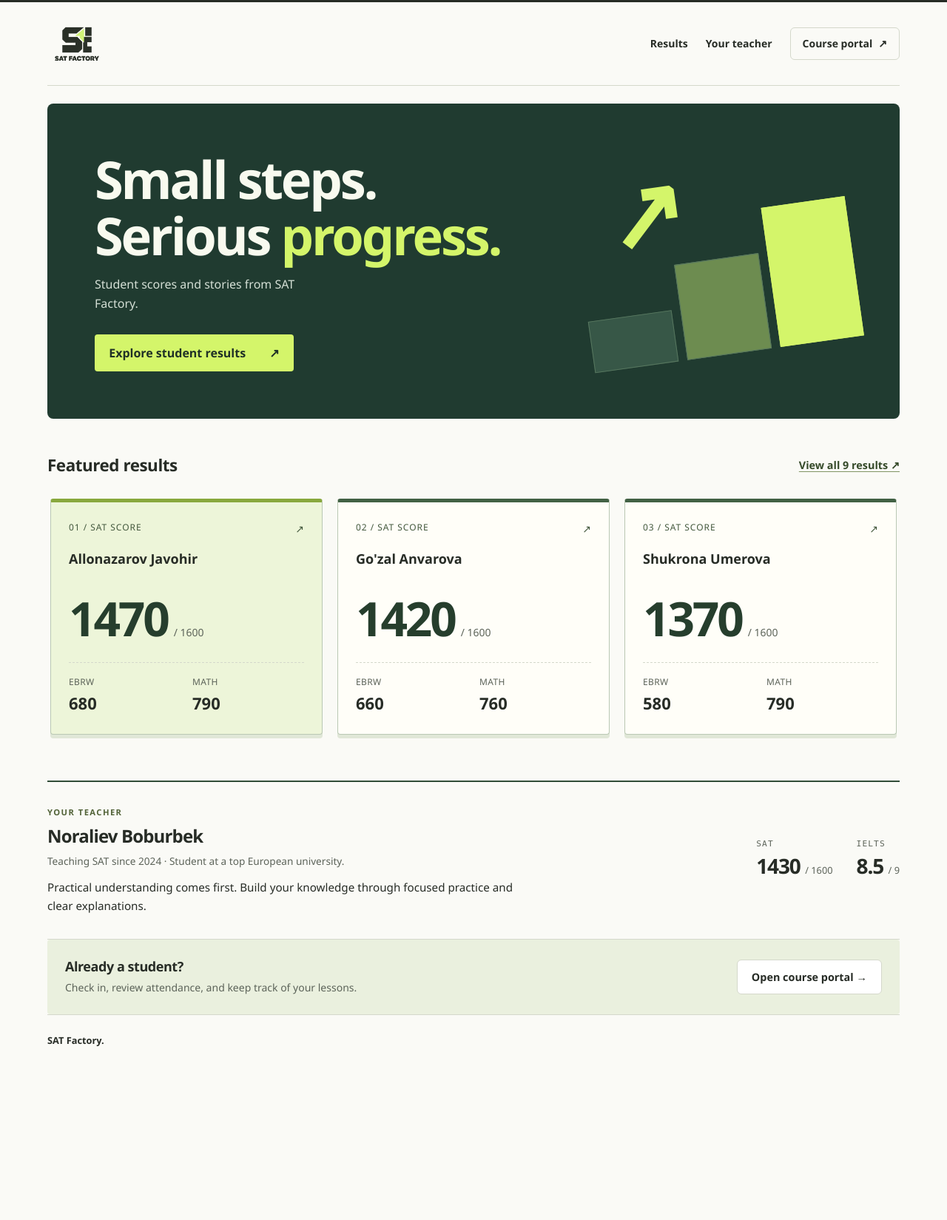
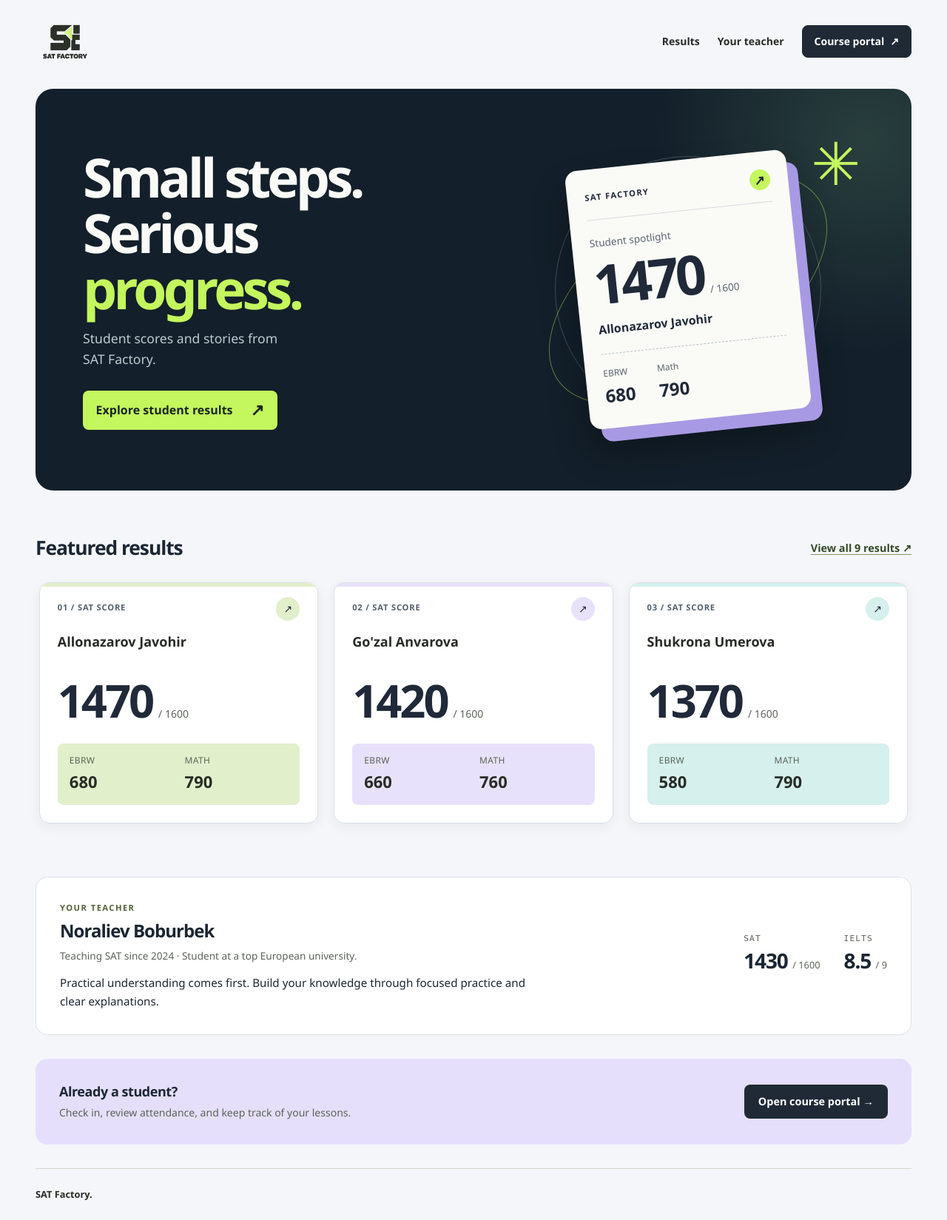
Before and after one commit to Boburbek0717/Student_Attendance_App, a FastAPI app: page / in a window 1280 px wide. Shown: the whole page at 74% size. Before the commit the page ends 1414 px from the top, so only its background shows below. Run offline with FastAPI, Linux system fonts and the light colour scheme; parts of the project's set-up code (start-up, migrations or seed data) failed here and were passed over.

Commit message:
Create animated homepage spotlight and cohesive vibrant styling

```diff
--- /dev/null
+++ b/app/static/home-motion.js
@@ -0,0 +1,36 @@
+// One-shot reveals; content stays visible if JavaScript is unavailable.
+(() => {
+    const preference = matchMedia('(prefers-reduced-motion: reduce)');
+    if (!('IntersectionObserver' in window) || !Element.prototype.animate) return;
+    const active = new Set();
+    const played = new WeakSet();
+    const targets = document.querySelectorAll('.hero-copy, .score-scene, .featured-card, .teacher-feature, .portal-entry');
+    const observer = new IntersectionObserver(entries => {
+        for (const entry of entries) {
+            if (!entry.isIntersecting) continue;
+            observer.unobserve(entry.target);
+            if (preference.matches || played.has(entry.target)) continue;
+            played.add(entry.target);
+            const animation = entry.target.animate([
+                { opacity: .4, translate: '0 24px' },
+                { opacity: 1, translate: '0 0' }
+            ], { duration: 650, easing: 'cubic-bezier(.16,1,.3,1)' });
+            active.add(animation);
+            animation.finished.catch(() => {}).finally(() => active.delete(animation));
+        }
+    }, { threshold: .12 });
+    function update() {
+        observer.disconnect();
+        if (preference.matches) {
+            for (const animation of active) animation.cancel();
+            active.clear();
+        } else for (const target of targets) if (!played.has(target)) observer.observe(target);
+    }
+    preference.addEventListener('change', update);
+    document.addEventListener('focusin', event => {
+        for (const animation of active) if (animation.effect.target.contains(event.target)) animation.cancel();
+        const card = event.target.closest('.featured-card');
+        if (card) card.scrollIntoView({ behavior: 'instant', block: 'nearest', inline: 'nearest' });
+    });
+    update();
+})();
--- a/app/static/home.css
+++ b/app/static/home.css
@@ -1,31 +1,69 @@
-/* Homepage-only art direction. */
-.home-page .home-intro.factory-hero { position:relative; overflow:hidden; display:grid; grid-template-columns:minmax(0,1.7fr) minmax(0,1fr); gap:2rem; padding:clamp(2rem,5vw,4rem); margin:1.5rem 0 2.5rem; background:#203b30; color:#f8faef; border-radius:8px; }
-.home-page .home-intro h1 { color:#f8faef; font-size:clamp(2.7rem,5.5vw,4.8rem); max-width:14ch; }
-.home-page .home-intro h1 span { color:#d4f56a; text-decoration:none; }
-.home-page .home-intro .page-intro { color:#d4dfd5; max-width:33ch; line-height:1.6; }
-.hero-action { display:inline-flex; gap:2rem; align-items:center; min-height:48px; margin-top:1.8rem; padding:.75rem 1.2rem; background:#d4f56a; color:#203126; font-weight:650; text-decoration:none; border-radius:4px; }
-.hero-action:hover { background:#e4ff92; color:#203126; }
-.hero-action:focus-visible { outline:3px solid #fff; outline-offset:5px; }
-.factory-mark { position:relative; min-height:240px; display:flex; align-items:end; gap:12px; padding:4rem 0 0; transform:rotate(-8deg); }
-.factory-mark span { flex:1; background:#375747; border:1px solid #57775f; height:70px; }
-.factory-mark span:nth-child(2) { height:130px; background:#6d8c50; }
-.factory-mark span:nth-child(3) { height:190px; background:#d4f56a; border-color:#d4f56a; }
-.factory-mark b { position:absolute; top:-1rem; left:12%; font:700 clamp(5rem,10vw,9rem)/1 system-ui; color:#d4f56a; }
-.home-page .featured-results .section-heading h2 { font-size:1.4rem; }
-.home-page .featured-track { padding:8px 4px 14px; gap:1.25rem; }
-.home-page .featured-card { border:1px solid #bac8b4; border-top:5px solid #426144; border-radius:4px; background:#fffef8; box-shadow:0 5px 0 #e0e7d7; transition:transform 180ms ease,box-shadow 180ms ease; }
-.home-page .featured-card:first-child { background:#edf5d9; border-top-color:#88a83d; }
-.home-page .featured-card:hover { transform:translateY(-4px); background:#f4f8e9; box-shadow:0 9px 0 #d9e3cc; }
-.home-page .featured-label { color:#43583d; font-family:inherit; }
-.ticket-index { font-size:.75rem; letter-spacing:.08em; text-transform:uppercase; }
-.home-page .featured-total { color:#263e2d; font-size:clamp(3.4rem,5vw,4.5rem); }
-.home-page .teacher-feature { border-top:2px solid #314d38; }
-.home-page .portal-entry { background:#eaf0de; padding:1.5rem; border-radius:4px; }
+/* Homepage-only visual system. */
+.home-experience { background:#f5f6fa; border-top:0; color:#1b2632; }
+.home-experience .welcome-page { max-width:78rem; }
+.home-page .public-header { border:0; padding-block:1rem; }
+.home-page .public-nav .public-portal { background:#202a37; border-color:#202a37; color:#fff; border-radius:8px; }
+.home-page .home-intro.factory-hero { position:relative; isolation:isolate; overflow:hidden; display:grid; grid-template-columns:minmax(0,1.15fr) minmax(0,1fr); align-items:center; gap:2rem; padding:clamp(2rem,5vw,4.5rem); margin:.5rem 0 3.5rem; border-radius:24px; background:#131f2a; color:#fff; }
+.home-page .home-intro::before { content:''; position:absolute; z-index:-1; width:600px; height:600px; right:-240px; top:-230px; border-radius:50%; background:radial-gradient(circle,#537e6355,transparent 68%); }
+.home-page .home-intro h1 { color:#fafbf7; font-size:clamp(3rem,5.7vw,5.25rem); max-width:12ch; line-height:1.03; letter-spacing:-.065em; font-weight:750; }
+.home-page .home-intro h1 span { color:#c4f65d; text-decoration:none; }
+.home-page .home-intro .page-intro { color:#bfcad1; font-size:1.1rem; max-width:29ch; line-height:1.6; }
+.hero-action { display:inline-flex; align-items:center; gap:1.5rem; min-height:50px; padding:.85rem 1.1rem; margin-top:1.8rem; border-radius:8px; background:#c4f65d; color:#18251c; font-weight:650; text-decoration:none; transition:background 180ms,transform 180ms; }
+.hero-action:hover { background:#d9ff93; color:#18251c; transform:translateY(-3px); }
+.hero-action span { font-size:1.4rem; line-height:1; }
+.home-page a:focus-visible { outline:3px solid #7851d5; outline-offset:5px; }
+.home-intro a:focus-visible { outline-color:#fff; }
+.score-scene { position:relative; display:grid; place-items:center; min-height:400px; padding:2rem 1rem; }
+.score-orbit { position:absolute; width:360px; height:360px; border:1px solid #6f87917a; border-radius:50%; pointer-events:none; }
+.orbit-two { width:430px; height:230px; transform:rotate(-35deg); border-color:#c4f65d77; }
+.spotlight-ticket { position:relative; display:flex; flex-direction:column; width:min(100%,300px); padding:1.5rem; color:#202939; background:#fafbf7; border-radius:16px; box-shadow:14px 18px 0 #a899e5,0 30px 50px #0005; text-decoration:none; transform:rotate(-6deg); transition:transform 250ms,box-shadow 250ms; }
+.spotlight-ticket:hover { color:#202939; transform:rotate(-2deg) translateY(-6px); box-shadow:10px 20px 0 #a899e5,0 36px 50px #0005; }
+.spotlight-top { display:flex; align-items:center; justify-content:space-between; font-size:.7rem; font-weight:750; letter-spacing:.12em; padding-bottom:1rem; border-bottom:1px solid #d8dce0; }
+.spotlight-top > span { display:grid; place-items:center; width:28px; height:28px; border-radius:50%; background:#c4f65d; font-size:1.1rem; }
+.spotlight-caption { margin-top:1.25rem; color:#5a6471; font-size:.85rem; }
+.spotlight-score { display:flex; align-items:baseline; gap:.5rem; font-size:4.6rem; line-height:1.2; letter-spacing:-.07em; }
+.spotlight-score small { font-size:.85rem; letter-spacing:0; color:#5a6471; font-weight:400; }
+.spotlight-name { font-weight:650; margin:.25rem 0 1.25rem; }
+.spotlight-split { display:flex; gap:2rem; border-top:1px dashed #bbc3c8; padding-top:1rem; }
+.spotlight-split > span { font-size:.75rem; color:#58636a; }
+.spotlight-split b { display:block; color:#202939; font-size:1.5rem; }
+.scene-spark { position:absolute; right:1%; top:-5px; color:#c4f65d; font-size:5rem; line-height:1; }
+.home-page .featured-results .section-heading h2 { font-size:1.65rem; letter-spacing:-.04em; }
+.home-page .featured-track { gap:1.3rem; padding:.5rem .3rem 1.5rem; }
+.home-page .featured-card { --card-tint:#e2efcb; background:#fff; border:1px solid #dce0e7; border-radius:14px; box-shadow:0 5px 16px #1e2b3710; overflow:hidden; position:relative; transition:transform 220ms,box-shadow 220ms; }
+.home-page .featured-card:nth-child(2) { --card-tint:#e8e1fb; }
+.home-page .featured-card:nth-child(3) { --card-tint:#d6f0ed; }
+.home-page .featured-card::before { content:''; position:absolute; inset:0 0 auto; height:5px; background:var(--card-tint); }
+.home-page .featured-card:hover { background:#fff; transform:translateY(-6px); box-shadow:0 14px 28px #1e2b3720; border-color:#aab5c2; }
+.home-page .featured-label { font-family:inherit; color:#52606e; }
+.ticket-index { font-size:.7rem; font-weight:650; letter-spacing:.07em; text-transform:uppercase; }
+.featured-label > span:last-child { width:32px; height:32px; display:grid; place-items:center; border-radius:50%; background:var(--card-tint); color:#202939; margin-top:-.3rem; }
+.home-page .featured-total { color:#202939; font-size:clamp(3rem,4.8vw,4.3rem); }
+.home-page .featured-card .result-breakdown { background:var(--card-tint); border:0; padding:.85rem 1rem; border-radius:8px; }
+.home-page .teacher-feature { padding:2rem; margin-bottom:2rem; border:1px solid #dce0e7; background:#fff; border-radius:16px; }
+.home-page .teacher-feature h2 { letter-spacing:-.04em; }
+.home-page .teacher-credentials { border-color:#dce0e7; }
+.home-page .portal-entry { padding:2rem; background:#e5dffc; border:0; border-radius:16px; }
+.home-page .portal-entry .button { background:#202a37; color:#fff; border:0; border-radius:8px; }
+.home-page .home-footer { margin-top:2rem; }
+@media(max-width:900px) {
+.home-page .home-intro.factory-hero { gap:1rem; padding:2.5rem 2rem; }
+.home-page .home-intro h1 { font-size:clamp(2.7rem,5.8vw,4rem); }
+.score-orbit { width:290px; height:290px; } .orbit-two { width:340px; height:190px; }
+.spotlight-ticket { padding:1.15rem; } .spotlight-score { font-size:3.8rem; }
+}
 @media(max-width:640px) {
-.home-page .home-intro.factory-hero { grid-template-columns:minmax(0,1fr); padding:2rem 1.5rem; margin-top:1rem; gap:0; }
-.factory-mark { display:none; }
-.home-page .home-intro h1 { font-size:clamp(2.5rem,10vw,3.7rem); }
-.home-page .featured-results .section-heading { align-items:start; gap:.5rem; flex-wrap:wrap; }
-.home-page .featured-card { flex-basis:86%; }
+.home-page .home-intro.factory-hero { grid-template-columns:minmax(0,1fr); padding:2rem 1.4rem; border-radius:18px; margin-bottom:2rem; gap:1.8rem; }
+.home-page .home-intro h1 { font-size:clamp(2.8rem,10vw,3.8rem); max-width:12ch; }
+.score-scene { min-height:310px; padding:1rem 1.2rem 2rem; }
+.spotlight-ticket { max-width:255px; box-shadow:9px 12px 0 #a899e5; }
+.scene-spark { font-size:3.5rem; right:0; top:0; }
+.home-page .featured-results .section-heading { flex-wrap:wrap; gap:.3rem; }
+.home-page .featured-card { flex-basis:88%; }
+.home-page .teacher-feature,.home-page .portal-entry { padding:1.4rem; }
 }
-@media(prefers-reduced-motion:reduce) { .home-page .featured-card { transition:none; } .home-page .featured-card:hover { transform:none; } }
+@media(prefers-reduced-motion:reduce) {
+.home-page *,.home-page *::before { transition:none !important; }
+.hero-action:hover,.home-page .featured-card:hover { transform:none; }
+.spotlight-ticket:hover { transform:rotate(-6deg); }
+}
--- a/app/templates/index.html
+++ b/app/templates/index.html
@@ -1,9 +1,9 @@
 {% extends "base.html" %}
 {% block title %}SAT Factory · Built through practice{% endblock %}
 {% block main_class %}welcome-page home-page{% endblock %}
-{% block body_class %}public-site{% endblock %}
+{% block body_class %}public-site home-experience{% endblock %}
 {% block brand_header %}{% set public_page = 'home' %}{% include "public_header.html" %}{% endblock %}
-{% block extra_styles %}<link rel="stylesheet" href="{{ url_for('static', path='/home.css') }}?v=1">{% endblock %}
+{% block extra_styles %}<link rel="stylesheet" href="{{ url_for('static', path='/home.css') }}?v=2">{% endblock %}
 {% block content %}
 <section class="factory-hero home-intro" aria-labelledby="welcome-heading">
     <div class="hero-copy">
@@ -12,7 +12,19 @@
 
         <a class="hero-action" href="/results">Explore student results <span aria-hidden="true">&#8599;</span></a>
     </div>
-    <div class="factory-mark" aria-hidden="true"><span></span><span></span><span></span><b>&#8599;</b></div>
+    {% if featured %}{% set spotlight = featured[0] %}
+    <div class="score-scene">
+        <div class="score-orbit orbit-one" aria-hidden="true"></div>
+        <div class="score-orbit orbit-two" aria-hidden="true"></div>
+        <span class="scene-spark" aria-hidden="true">✳</span>
+        <a class="spotlight-ticket" href="/results#result-{{ spotlight.id }}" aria-label="{{ spotlight.name }}, SAT {{ spotlight.ebrw + spotlight.math }}. View result.">
+            <span class="spotlight-top">SAT FACTORY <span aria-hidden="true">↗</span></span>
+            <span class="spotlight-caption">Student spotlight</span>
+            <strong class="spotlight-score">{{ spotlight.ebrw + spotlight.math }}<small>/ 1600</small></strong>
+            <span class="spotlight-name">{{ spotlight.name }}</span>
+            <span class="spotlight-split"><span>EBRW <b>{{ spotlight.ebrw }}</b></span><span>Math <b>{{ spotlight.math }}</b></span></span>
+        </a>
+    </div>{% endif %}
 </section>
 <section id="results" class="featured-results" aria-labelledby="featured-heading">
     <div class="section-heading"><h2 id="featured-heading">Featured results</h2><a class="text-action" href="/results">View all {{ result_count }} results ↗</a></div>
@@ -46,4 +58,4 @@
 <footer class="home-footer"><strong>SAT Factory.</strong></footer>
 {% endblock %}
 
-{% block scripts %}<script src="{{ url_for('static', path='/motion.js') }}?v=public-refinement-1" defer></script>{% endblock %}
+{% block scripts %}<script src="{{ url_for('static', path='/home-motion.js') }}?v=1" defer></script>{% endblock %}
```
Also changed, not shown: docs/pilot-handover.md (+18 -0 lines), docs/product-backlog.md (+18 -0 lines), tests/test_home_motion.cjs (added, +32 -0 lines).
